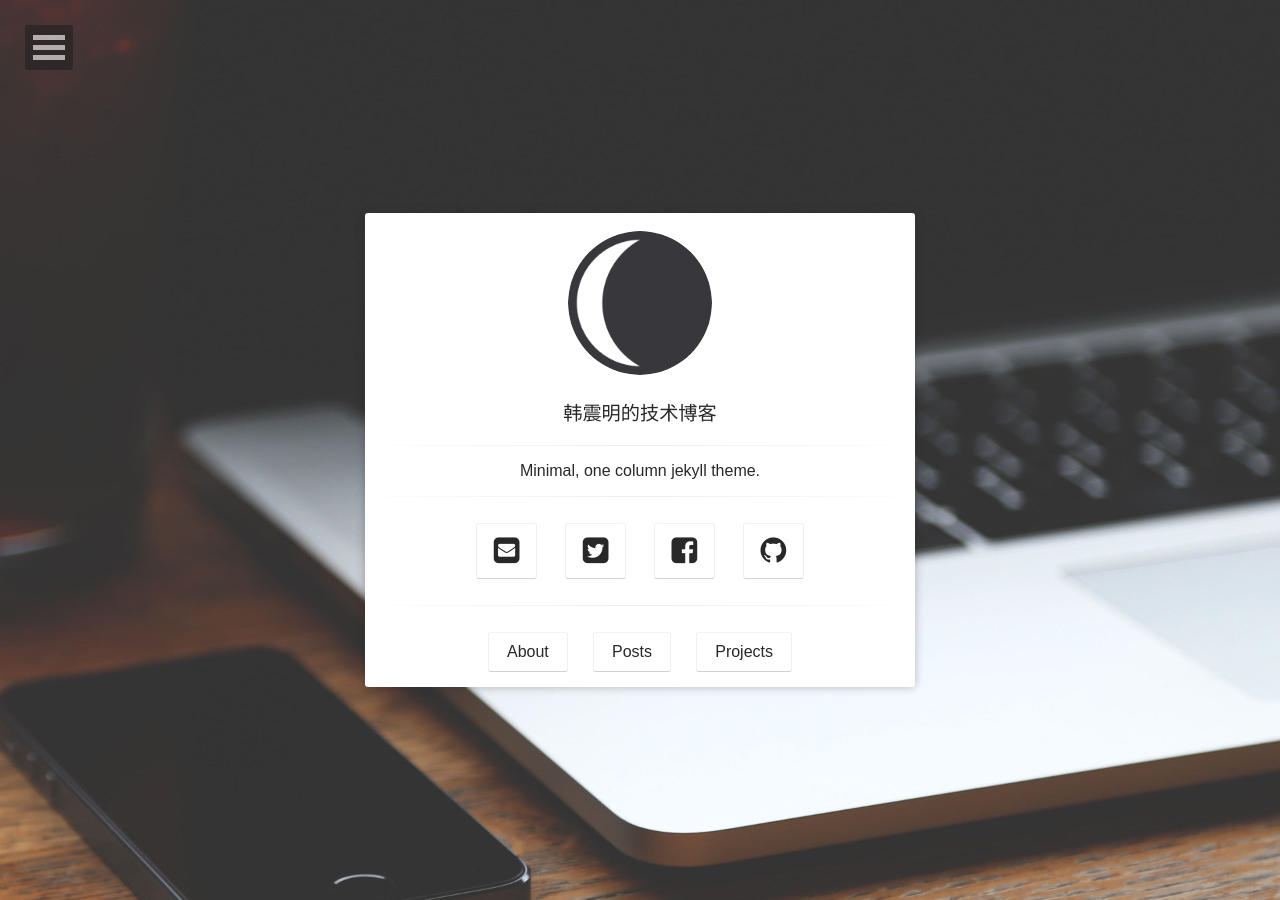
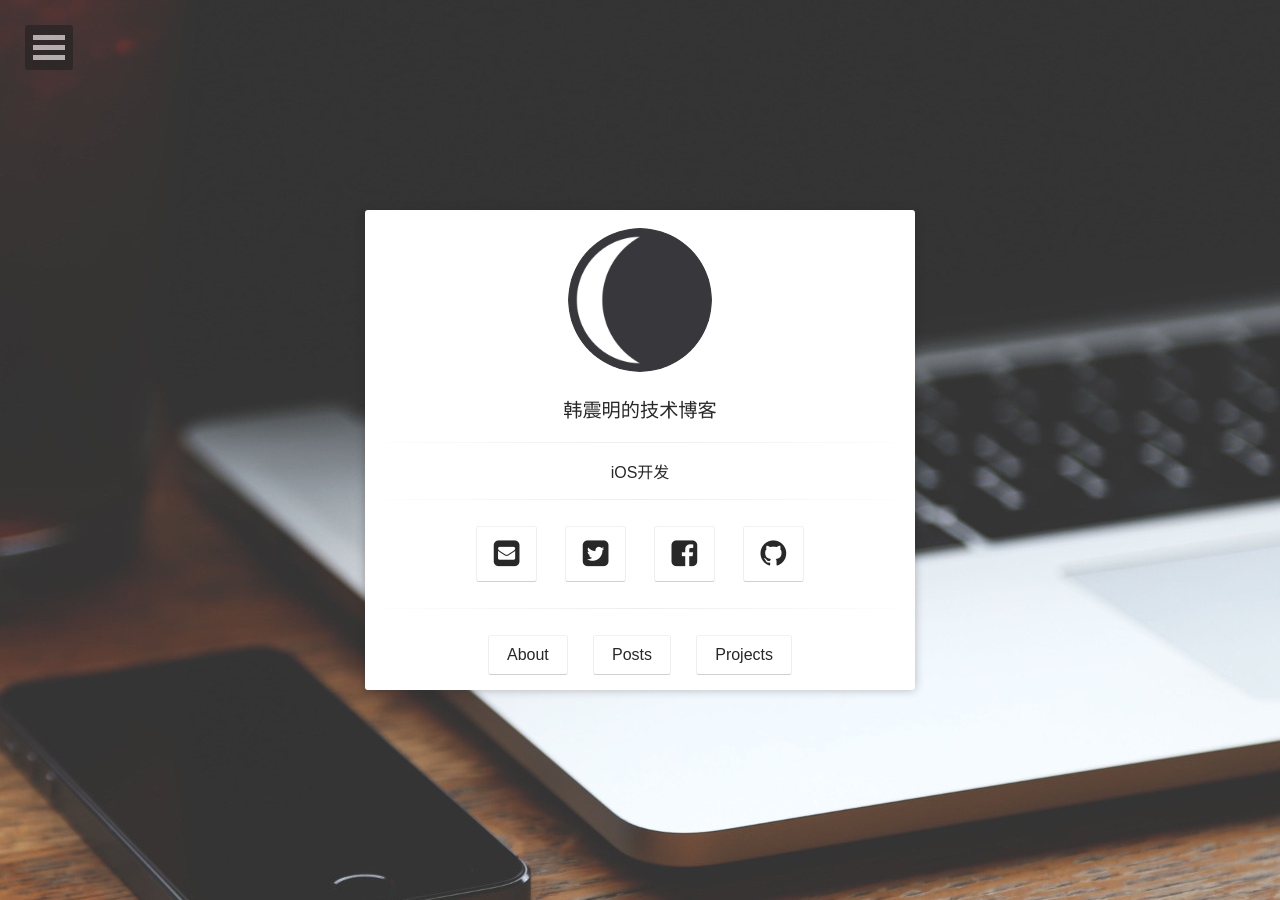
Before and after one commit to synemin/synemin.github.io, a Jekyll site: the page built from index.html, in a window 1280 px wide. Built offline with Jekyll 4.4.1, drawn with Linux system fonts in a browser that asks for light colours; some web fonts are replaced; comment, search, counter and statistics services are not loaded.

Commit message:
modified problem

```diff
--- a/_config.yml
+++ b/_config.yml
@@ -1,6 +1,6 @@
 # Site
 title:              韩震明的技术博客
-bio:                'Minimal, one column jekyll theme.'
+bio:                'iOS开发'
 description:        "记录我的开发生涯"
 reading_time:       true
 words_per_minute:   200
```
Also changed, not shown: about/index.md (line endings or trailing spaces).
